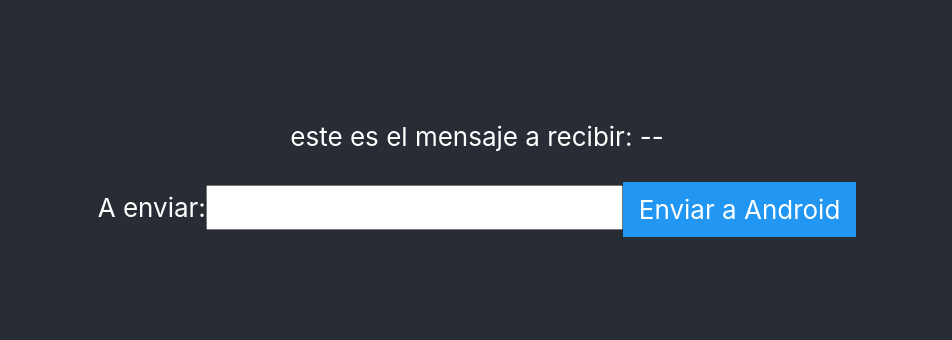
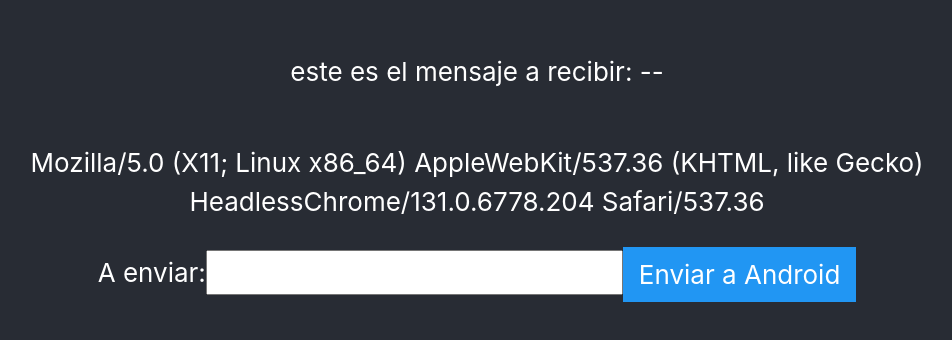
Before and after one commit to jreigpas/myapp, a React (Create React App) app: page / in a window 1280 px wide. Shown: the part 236-576 px from the top of the page, without its empty margins (163-1115 px from the left). Built offline with nearby package versions, Linux system fonts and the light colour scheme.

Commit message:
adding userAgent

```diff
--- a/src/App.tsx
+++ b/src/App.tsx
@@ -1,10 +1,11 @@
 import "./App.css";
-import { useState } from "react";
+import { useEffect, useState } from "react";
 import { isAndroid, isIOS } from "react-device-detect";
 
 function App() {
   const [mensaje, setMensaje] = useState("--");
   const [mensajeEnviar, setMensajeEnviar] = useState("sin mensaje");
+  const [userAgent, setuserAgent] = useState("");
 
   const getFromAndroid = (event : any) => {
     event.preventDefault();
@@ -23,6 +24,9 @@ function App() {
     setMensajeEnviar(event.target.value);
   };
 
+  useEffect(() => {
+    setuserAgent(window.navigator.userAgent);
+  }, []);
 
   window.changeText = function (msg: string) {
     console.log("llega 1");
@@ -34,6 +38,7 @@ function App() {
     <div className="App">
       <header className="App-header">
         <p>este es el mensaje a recibir: {mensaje}</p>
+        <p>{userAgent}</p>
         <form onSubmit={getFromAndroid}>
         <label>
           A enviar:
```
